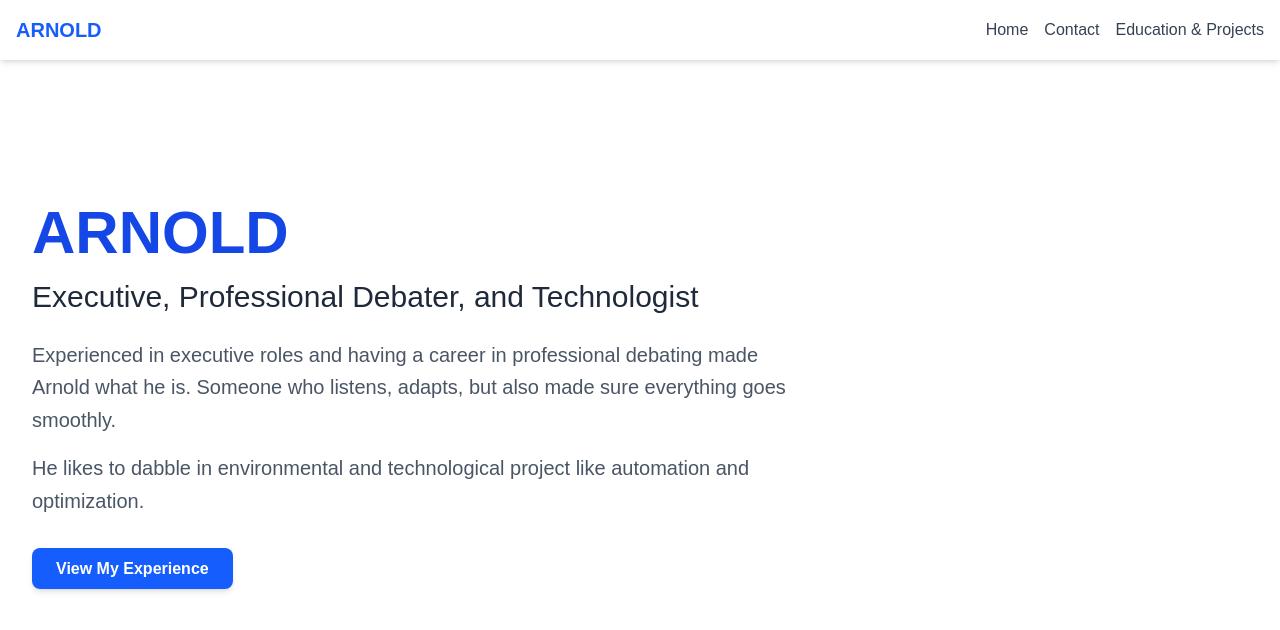
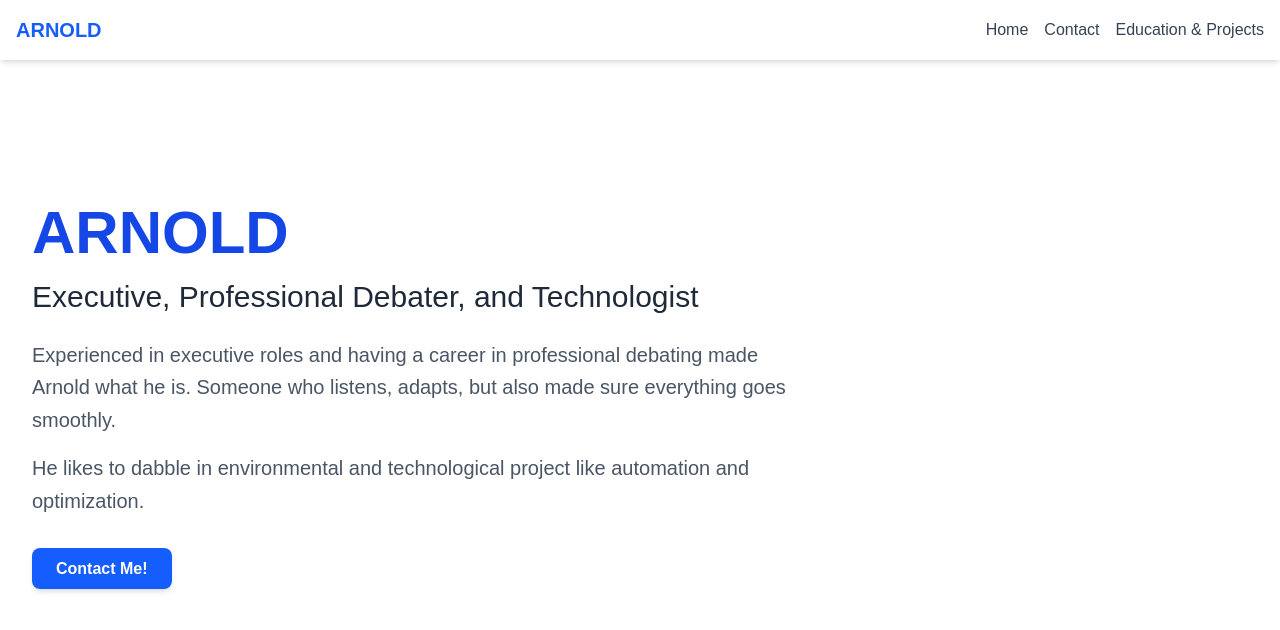
Before and after one commit to Cyphare/my-portfolio, a Next.js app: page / in a window 1280 px wide. Shown: the top 630 px of the page. Built offline with nearby package versions, Linux system fonts and the light colour scheme.

Commit message:
Change link text and destination to 'Contact Me!'

```diff
--- a/pages/index.js
+++ b/pages/index.js
@@ -29,10 +29,10 @@ export default function HomePage() {
         {/* Optional: A call-to-action button */}
         <div className="mt-10">
           <a
-            href="/experience"
+            href="/contact"
             className="px-6 py-3 bg-blue-600 text-white font-semibold rounded-lg shadow-md hover:bg-blue-700 transition duration-300"
           >
-            View My Experience
+            Contact Me!
           </a>
         </div>
 
```
